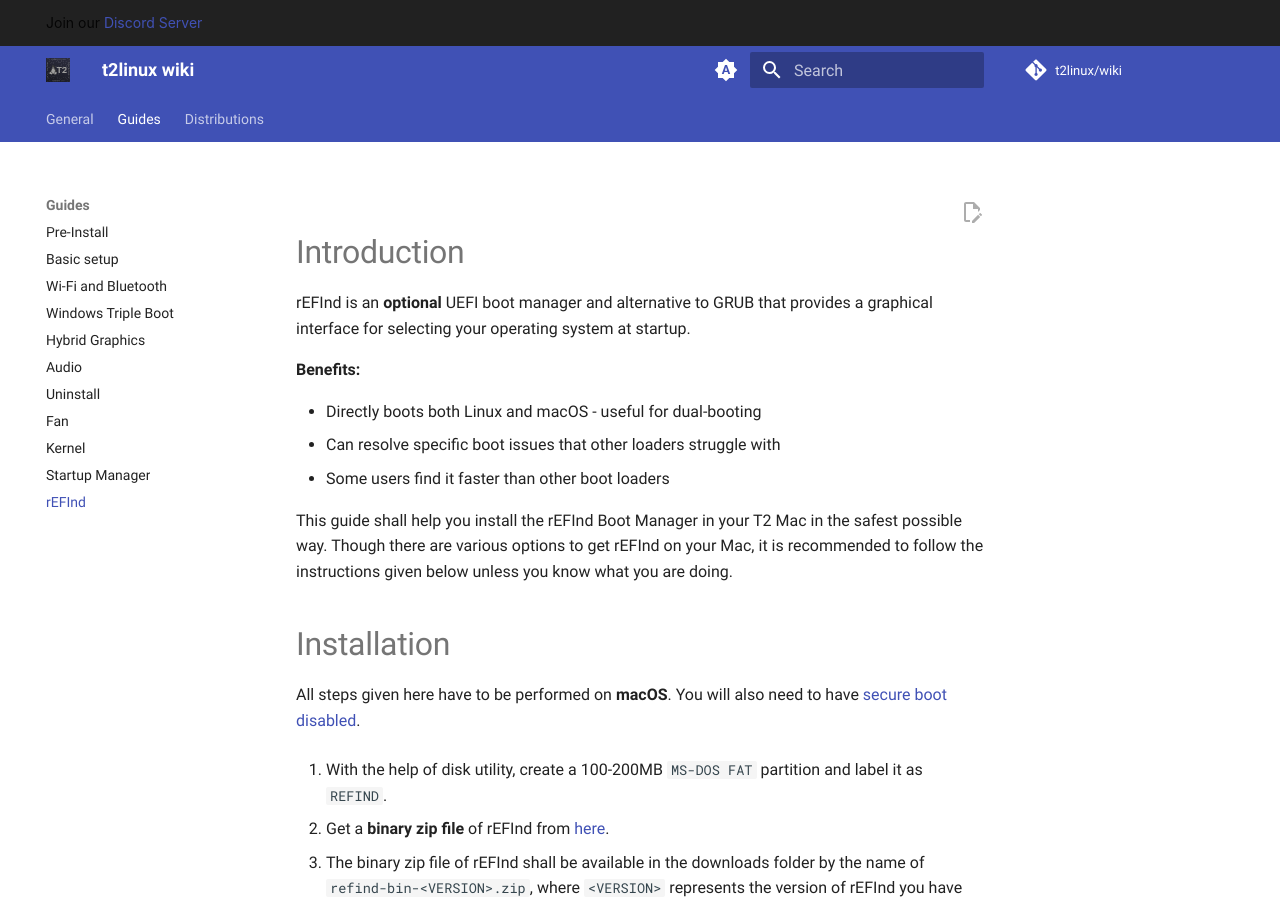
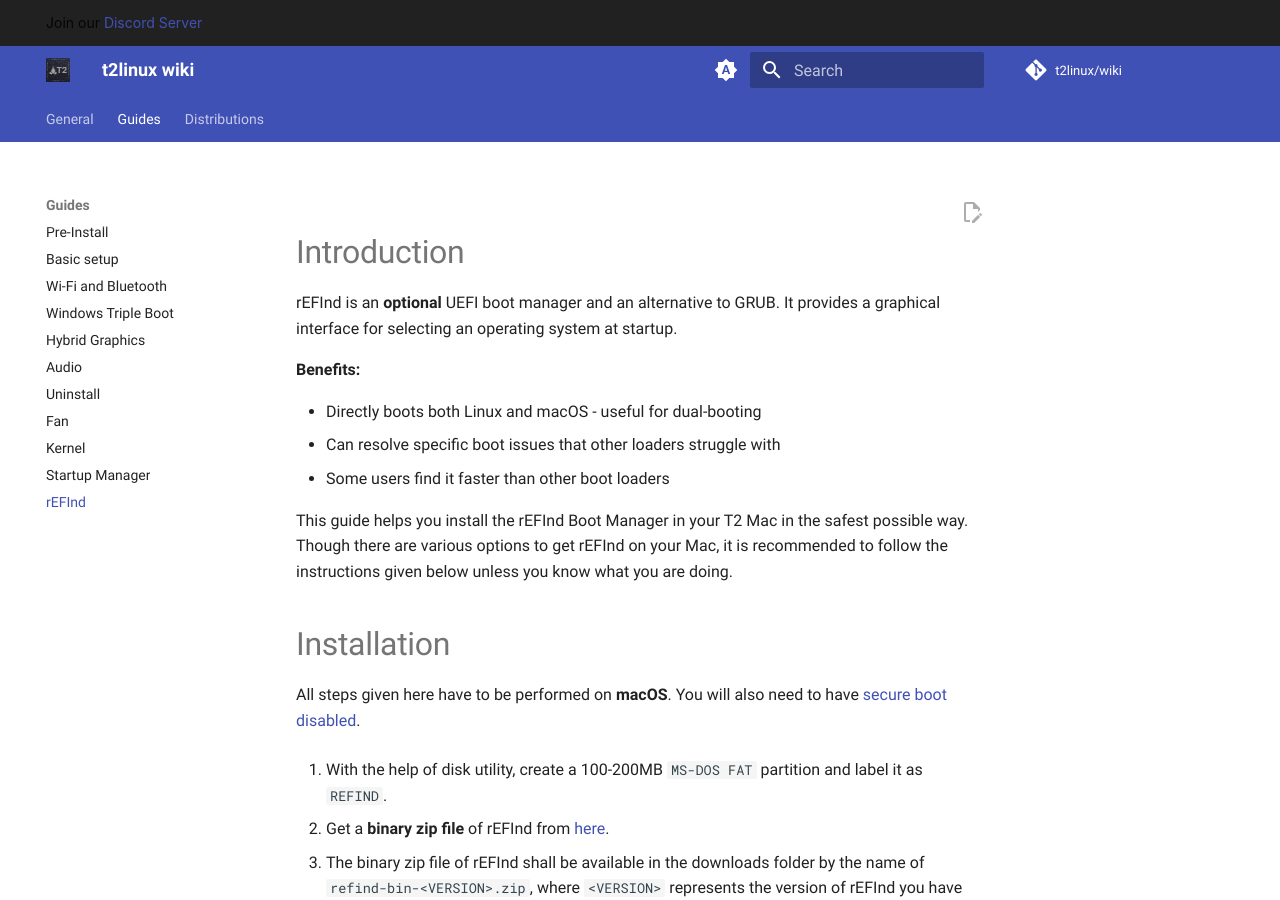
Before and after one commit to t2linux/wiki, an MkDocs documentation site: the page built from docs/guides/refind.md, in a window 1280 px wide and 900 px high. Built offline with MkDocs 1.6.1 and Material for MkDocs 9.7.7, drawn with Linux system fonts in a browser that asks for light colours; comment, search, counter and statistics services are not loaded.

Commit message:
docs: Improve clarity and grammar in the rEFInd guide introduction.

```diff
--- a/docs/guides/refind.md
+++ b/docs/guides/refind.md
@@ -1,6 +1,6 @@
 # Introduction
 
-rEFInd is an **optional** UEFI boot manager and alternative to GRUB that provides a graphical interface for selecting your operating system at startup.
+rEFInd is an **optional** UEFI boot manager and an alternative to GRUB. It provides a graphical interface for selecting an operating system at startup.
 
 **Benefits:**
 
@@ -8,7 +8,7 @@ rEFInd is an **optional** UEFI boot manager and alternative to GRUB that provide
 - Can resolve specific boot issues that other loaders struggle with
 - Some users find it faster than other boot loaders
 
-This guide shall help you install the rEFInd Boot Manager in your T2 Mac in the safest possible way. Though there are various options to get rEFInd on your Mac, it is recommended to follow the instructions given below unless you know what you are doing.
+This guide helps you install the rEFInd Boot Manager in your T2 Mac in the safest possible way. Though there are various options to get rEFInd on your Mac, it is recommended to follow the instructions given below unless you know what you are doing.
 
 # Installation
 
```
